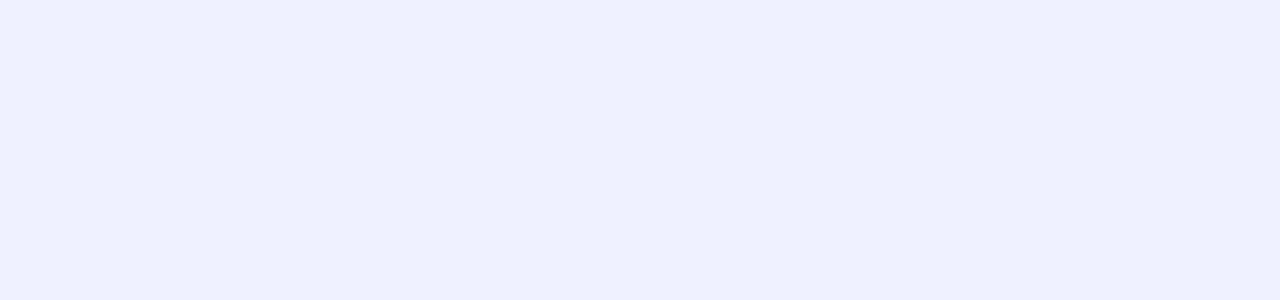
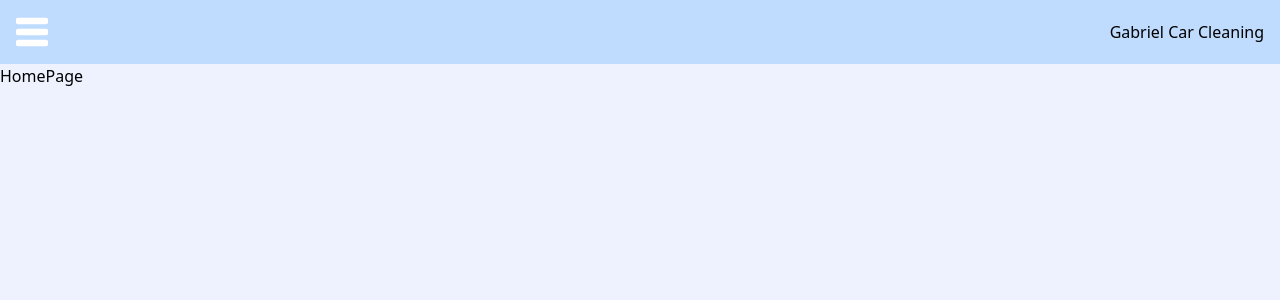
Before and after one commit to Succorro/GCC, a React (Vite) app: page / in a window 1280 px wide. Shown: the top 300 px of the page. Built offline with nearby package versions, Linux system fonts and the light colour scheme.

Commit message:
Updated Navigation

```diff
--- a/src/App.jsx
+++ b/src/App.jsx
@@ -1,9 +1,10 @@
-import {Suspense} from 'react';
-import {BrowserRouter} from 'react-router-dom';
-import {Router} from './general/Router.jsx';
-import {Loading} from './components/Loading.jsx';
+import { Suspense } from 'react';
+import { BrowserRouter } from 'react-router-dom';
+import { Router } from './general/Router.jsx';
+import { Loading } from './components/Loading.jsx';
+import Navigation from './Navigation.jsx';
 
-export const PageWithHeader = ({children}) => (
+export const PageWithHeader = ({ children }) => (
   <div className="flex h-full flex-col">{children}</div>
 );
 
@@ -12,13 +13,14 @@ export const App = () => (
     <Suspense
       fallback={
         <PageWithHeader>
-          <Loading name="suspense"/>
+          <Loading name="suspense" />
         </PageWithHeader>
       }
     >
-        <div className="h-full bg-indigo-50 p-4 lg:p-24">
-          <Router/>
-        </div>
+      <div className="h-full bg-indigo-50">
+        <Navigation />
+        <Router />
+      </div>
     </Suspense>
   </BrowserRouter>
 );
--- /dev/null
+++ b/src/Navigation.jsx
@@ -0,0 +1,18 @@
+import React from 'react'
+
+const Navigation = () => {
+  return (
+    <div className='bg-blue-200 w-full h-16 '>
+      <div className='flex justify-between items-center p-4'>
+        <div className='w-8 '>
+          <img src="/menu.svg" alt="menuIcon" />
+        </div>
+        <div>
+          <h2>Gabriel Car Cleaning</h2>
+        </div>
+      </div>
+    </div>
+  )
+}
+
+export default Navigation
--- a/src/home/Home.jsx
+++ b/src/home/Home.jsx
@@ -1,4 +1,5 @@
 export const Home = () => (
   <div className="">
+    HomePage
   </div>
 );
```
Also changed, not shown: public/menu.svg (added).
